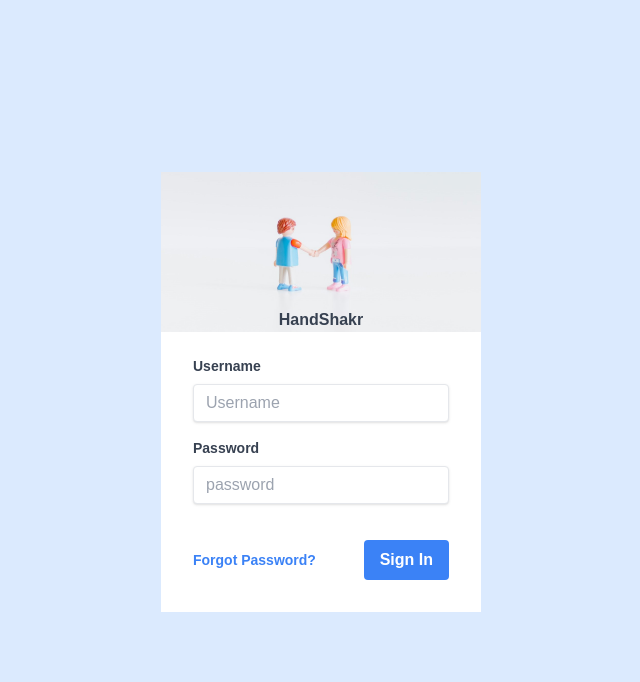
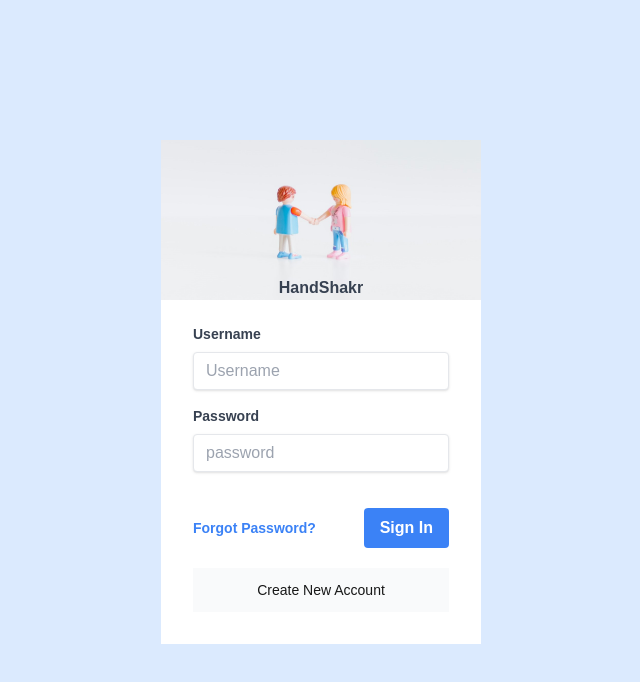
Before and after one commit to aashpis/handshakr, a Next.js app in the folder handshakr/: page / in a window 1280 px wide. Shown: the top 682 px of the page, without its empty margins (319-959 px from the left). Built offline with nearby package versions, Linux system fonts and the light colour scheme.

Commit message:
added create new account

```diff
--- a/handshakr/app/ui/login-form.jsx
+++ b/handshakr/app/ui/login-form.jsx
@@ -100,10 +100,13 @@ export default function LoginForm() {
             >
               Sign In
             </button>
-
+          </div>
+          <div className="flex items-center justify-center mt-5  bg-gray-50 p-3 text-sm font-medium hover:bg-sky-100 hover:text-blue-600">
+            <Link href='/signup'> Create New Account </Link>
           </div>
         </form>
       </div>
+
     </div>
   );
 };
```
